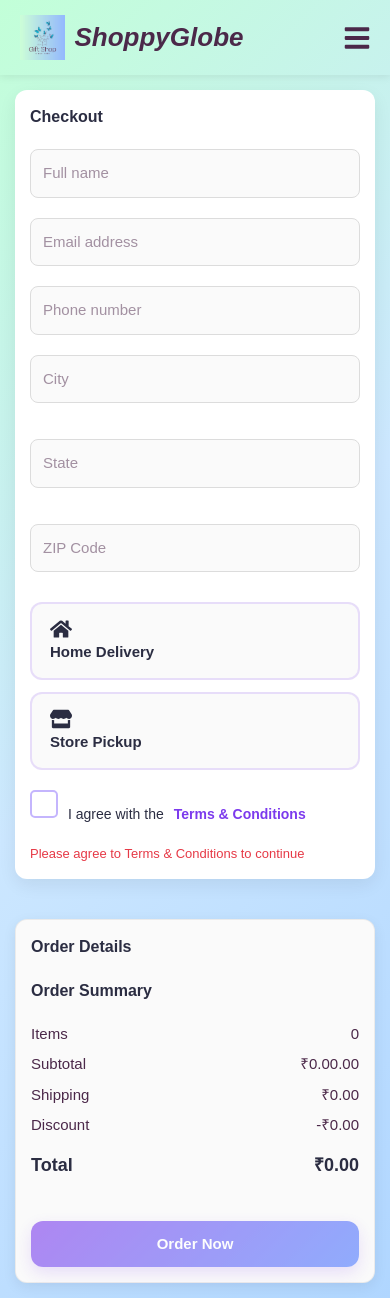
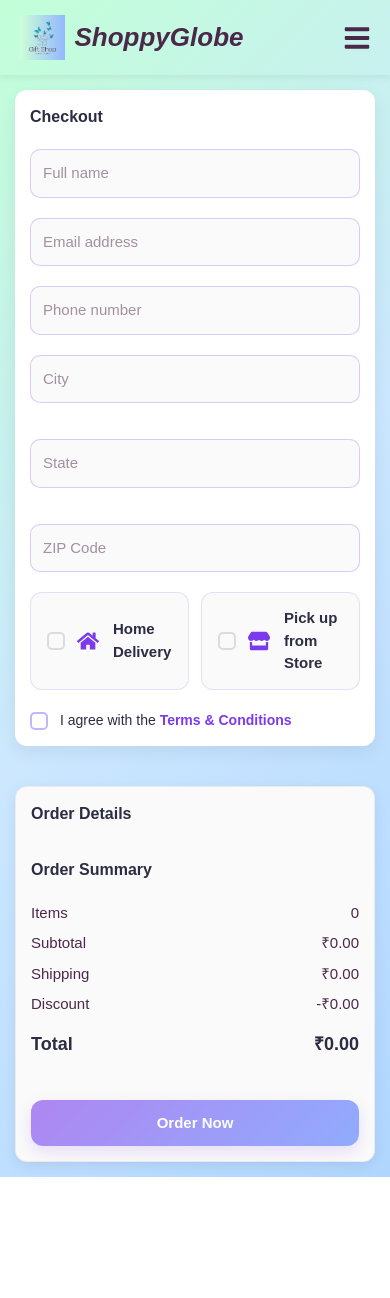
Before and after one commit to chaitali9497/ecommerce-cart, a React (Vite) app: page /checkout in a window 390 px wide. After the commit the page ends 1177 px from the top, so only its background shows below. Built offline with nearby package versions, Linux system fonts and the light colour scheme.

Commit message:
bug fix homepage back, floating button, checkout page responsive

```diff
--- a/src/pages/CheckOut.jsx
+++ b/src/pages/CheckOut.jsx
@@ -12,9 +12,11 @@ function Checkout() {
 
   const cart = useSelector((state) => state.cart.cart);
 
-  const subtotal =(
-    cart.reduce((s, i) => s + i.price * i.quantity, 0).toFixed(2)
+  const subtotal = cart.reduce(
+    (s, i) => s + i.price * i.quantity,
+    0
   );
+
   const totalItems = cart.reduce((s, i) => s + i.quantity, 0);
   const shipping = totalItems > 0 ? 50 : 0;
   const discount = totalItems >= 3 ? 20 : 0;
@@ -82,16 +84,12 @@ function Checkout() {
 
     setTimeout(() => {
       const orderId = "ORD-" + Date.now();
-      const total = cart.reduce(
-        (sum, item) => sum + item.price * item.quantity,
-        0
-      );
 
       navigate("/thank-you", {
         replace: true,
         state: {
           cart,
-          total,
+          total: finalTotal.toFixed(2),
           orderId,
         },
       });
@@ -118,8 +116,6 @@ function Checkout() {
           </div>
 
 
-
-
           <div className="delivery-options">
             <label className="delivery-card">
               <input
@@ -128,10 +124,9 @@ function Checkout() {
                 value="home"
                 onChange={handleChange}
               />
-    <div className="delivery-content">
+              <span className="radio-box"></span>
               <FaHome className="delivery-icon" />
-      <span className="delivery-text">Home Delivery</span>
-    </div>
+              <span>Home Delivery</span>
             </label>
 
             <label className="delivery-card">
@@ -141,29 +136,25 @@ function Checkout() {
                 value="pickup"
                 onChange={handleChange}
               />
-    <div className="delivery-content">
+              <span className="radio-box"></span>
               <FaStore className="delivery-icon" />
-      <span className="delivery-text">Store Pickup</span>
-    </div>
+              <span>Pick up from Store</span>
             </label>
           </div>
 
 
           <div className="terms">
-            <label>
+            <label className="terms-card">
               <input
                 type="checkbox"
                 name="agreeTerms"
                 onChange={handleChange}
               />
-              I agree with the <span>Terms & Conditions</span>
+              <span className="checkbox-box"></span>
+              <span className="terms-text">
+                I agree with the <span className="terms-link">Terms & Conditions</span>
+              </span>
             </label>
-
-            {!form.agreeTerms && (
-              <p className="terms-warning">
-                Please agree to Terms & Conditions to continue
-              </p>
-            )}
           </div>
         </div>
       </div>
@@ -177,7 +168,7 @@ function Checkout() {
             <div key={item.id} className="order-item">
               <div className="box">
                 <img
-                src={item.thumbnail || item.images[0]}
+                  src={item.thumbnail || item.images?.[0]}
                   alt={item.title}
                   className="order-item-img"
                 />
@@ -188,21 +179,24 @@ function Checkout() {
                 </span>
               </div>
 
-              <span className ="Price-box">₹{(item.price * item.quantity).toFixed(2)}</span>
+              <span className="Price-box">
+                ₹{(item.price * item.quantity).toFixed(2)}
+              </span>
             </div>
           ))}
         </div>
+
         <div className="Summary-box">
           <h3>Order Summary</h3>
+          <p><span>Items</span><span>{totalItems}</span></p>
+          <p><span>Subtotal</span><span>₹{subtotal.toFixed(2)}</span></p>
+          <p><span>Shipping</span><span>₹{shipping.toFixed(2)}</span></p>
+          <p><span>Discount</span><span>-₹{discount.toFixed(2)}</span></p>
+        </div>
 
-        <p><span>Items</span><span>{totalItems}</span></p>
-        <p><span>Subtotal</span><span>₹{subtotal}.00</span></p>
-        <p><span>Shipping</span><span>₹{shipping}.00</span></p>
-        <p><span>Discount</span><span>-₹{discount}.00</span></p>
-        </div>
         <h2 className="summary-total">
           <span>Total</span>
-          <span>₹{(finalTotal).toFixed(2)}</span>
+          <span>₹{finalTotal.toFixed(2)}</span>
         </h2>
 
         <button
--- a/src/pages/ProductDetail.jsx
+++ b/src/pages/ProductDetail.jsx
@@ -3,10 +3,13 @@ import {addToCart,increaseQty,decreaseQty} from "../redux/cartSlice";
 import "../styles/ProductDetails.css";
 import useFetchProducts from "../utils/hooks/useFetchProducts";
 import Loader from "../components/Loader";
+import { FaArrowLeft } from "react-icons/fa";
+import { useNavigate } from "react-router-dom";
 
 function ProductDetail() {
   const dispatch = useDispatch();
   const { products } = useFetchProducts();
+  const navigate = useNavigate();
 
   const cartItems = useSelector((state) => state.cart.cart);
 
@@ -18,6 +21,7 @@ function ProductDetail() {
   if (!product) return <Loader />;
 
   return (
+    <div className="container-wrapper">
     <div className="container">
       <div className="detail-box">
         <img src={product.thumbnail} alt={product.title} />
@@ -39,7 +43,7 @@ function ProductDetail() {
 
 
           {cartItem && (
-  <div className="cart-action-row">
+  <div className="details-action-row">
     <button className="btn added" disabled>
       Added to Cart
     </button>
@@ -68,6 +72,15 @@ function ProductDetail() {
         </div>
       </div>
     </div>
+    <button
+  className="floating-back-btn"
+  onClick={() => navigate(-1)}
+  aria-label="Go back"
+>
+  <FaArrowLeft />
+</button>
+
+    </div>
   );
 }
 
--- a/src/styles/Checkout.css
+++ b/src/styles/Checkout.css
@@ -29,8 +29,8 @@
 .checkout-form input {
   width: 100%;
   padding: 15px;
-  border-radius: 8px;
-  border: 1px solid #dcdcdc;
+  border-radius: 10px;
+  border: 1.5px solid rgba(124, 58, 237, 0.25);
   margin-bottom: 20px;
   font-size: 15px;
   background: #fafafa;
@@ -38,10 +38,12 @@
 }
 
 .checkout-form input:focus {
-  border-color: #dcdcdc;
-  box-shadow: 0 6px 18px rgba(0,0,0,0.07);;
+  outline: none;
+  border-color: #7c3aed;
   background: #ffffff;
+  box-shadow: 0 0 0 3px rgba(124, 58, 237, 0.18);
 }
+
 
 .checkout-form .row {
   display: flex;
@@ -51,47 +53,72 @@
 .checkout-form .row input {
   flex: 1;
 }
-
-
 .delivery-options {
-  display: flex;
-  gap: 24px;
-  margin: 10px 0 20px;
+  display: grid;
+  grid-template-columns: repeat(2, 1fr);
+  gap: 20px;
 }
 
 .delivery-card {
-  display: flex;
+  display: grid;
+  grid-template-columns: 18px 24px 1fr;
   align-items: center;
   gap: 12px;
-  padding: 14px 18px;
+  padding: 14px 16px;
   border-radius: 12px;
   background: #fafafa;
-  border: 2px solid rgba(124, 58, 237, 0.15);
+  border: 1.5px solid rgba(124, 58, 237, 0.15);
   cursor: pointer;
-  transition: all 0.25s ease;
+  transition: 0.25s ease;
 }
+
 
 .delivery-card input {
   display: none;
 }
 
+
+.radio-box {
+  width: 18px;
+  height: 18px;
+  border-radius: 5px;
+  border: 2px solid #dcdcdc;
+  display: grid;
+  place-items: center;
+  transition: 0.25s ease;
+  flex-shrink: 0;
+}
+
+.radio-box::after {
+  content: "";
+  width: 10px;
+  height: 10px;
+  border-radius: 3px;
+  background: linear-gradient(135deg, #7c3aed, #4b79ff);
+  transform: scale(0);
+  transition: transform 0.2s ease;
+}
+
+
+.delivery-card input:checked + .radio-box {
+  border-color: #7c3aed;
+  box-shadow: 0 0 0 3px rgba(124,58,237,0.15);
+}
+
+.delivery-card input:checked + .radio-box::after {
+  transform: scale(1);
+}
+
+
 .delivery-icon {
   font-size: 22px;
-  color: #2b2d42;
+  color: #7c3aed;
 }
 
-.delivery-card span {
+.delivery-card span:last-child {
   font-size: 15px;
   font-weight: 600;
   color: #2b2d42;
-}
-
-
-.delivery-card:has(input:checked) {
-  border-color: #dcdcdc;
-  box-shadow: 0 6px 18px rgba(0,0,0,0.07);;
-  background: #fafafa;
-
 }
 
 
@@ -108,68 +135,65 @@
 }
 
 
-.terms label {
+.terms-card {
   display: flex;
-  align-items: center;
-  gap: 10px;
-  font-size: 14px;
-  color: #2b2d42;
+  align-items: flex-start;
+  gap: 12px;
   cursor: pointer;
+  margin-top: 20px;
 }
 
-.terms input[type="checkbox"] {
-  appearance: none;
-  -webkit-appearance: none;
+.terms-card input {
+  display: none;
+}
+
+
+.checkbox-box {
   width: 18px;
   height: 18px;
   border-radius: 5px;
   border: 2px solid #c4b5fd;
-  background: #fff;
-  cursor: pointer;
   display: grid;
   place-items: center;
-  transition: all 0.2s ease;
+  transition: 0.25s ease;
   flex-shrink: 0;
+  margin-top: 2px;
 }
 
-.terms input[type="checkbox"]::before {
+.checkbox-box::after {
   content: "✓";
-  font-size: 14px;
+  font-size: 12px;
   font-weight: 700;
   color: #fff;
   transform: scale(0);
   transition: transform 0.2s ease;
-  line-height: 1;
 }
 
-.terms input[type="checkbox"]:checked {
+
+.terms-card input:checked + .checkbox-box {
   background: linear-gradient(135deg, #7c3aed, #4b79ff);
   border-color: transparent;
   box-shadow: 0 4px 10px rgba(124,58,237,0.35);
 }
 
-.terms input[type="checkbox"]:checked::before {
+.terms-card input:checked + .checkbox-box::after {
   transform: scale(1);
 }
 
-.terms input[type="checkbox"]:hover {
-  border-color: #7c3aed;
+.terms-text {
+  font-size: 14px;
+  color: #2b2d42;
 }
 
-.terms span {
+.terms-link {
   color: #7c3aed;
   font-weight: 600;
 }
 
-.terms span:hover {
+.terms-link:hover {
   text-decoration: underline;
 }
 
-.terms-warning {
-  color: #e63946;
-  font-size: 13px;
-  margin-top: 6px;
-}
 
 .checkout-right {
   background: #fafafa;
@@ -182,6 +206,29 @@
   border: 1px solid rgba(0,0,0,0.06);
 }
 
+
+.order-items {
+  max-height: 260px;
+  overflow-y: auto;
+  padding-right: 6px;
+  margin-bottom: 12px;
+}
+
+
+.order-items::-webkit-scrollbar {
+  width: 6px;
+}
+
+.order-items::-webkit-scrollbar-thumb {
+  background: rgba(124, 58, 237, 0.4);
+  border-radius: 10px;
+}
+
+.order-items::-webkit-scrollbar-track {
+  background: transparent;
+}
+
+
 .order-item {
   display: flex;
   align-items: center;
@@ -191,12 +238,26 @@
   border-bottom: 1px solid #eee;
 }
 
+.order-item:last-child {
+  border-bottom: none;
+}
+
+
+.box {
+  display: grid;
+  grid-template-columns: auto 1fr;
+  align-items: center;
+  gap: 12px;
+}
+
+
 .order-item-img {
   width: 50px;
   height: 50px;
   object-fit: cover;
   border-radius: 8px;
 }
+
 
 .order-item-text h3 {
   margin: 0;
@@ -209,23 +270,13 @@
   color: #555;
 }
 
-.checkout-right p {
-  display: flex;
-  margin: 8px 0;
+
+.Price-box {
+  text-align: right;
+  font-weight: 600;
+  white-space: nowrap;
 }
-.Price-box {
-  justify-self: start;
-  text-align: right;
-}
-.box {
-  display: grid;
-  grid-template-columns: auto 1fr;
-  align-items: center;
-  gap: 12px;
 
-  justify-self: start;
-  text-align: left;
-}
 
 .Summary-box p {
   display: grid;
--- a/src/styles/Home.css
+++ b/src/styles/Home.css
@@ -68,12 +68,24 @@
 .floating-back-btn:hover {
   transform: translateY(-3px);
 }
+@media (max-width: 768px) {
+  .floating-back-btn {
+    top: 78px;
+    left: 12px;
+
+    width: 35px;
+    height: 35px;
+    font-size: 16px;
+
+    box-shadow: 0 6px 16px rgba(0,0,0,0.22);
+  }
+}
 
 
 .no-results {
   text-align: center;
   font-size: 20px;
-  color: #c7d2fe;
+  color: black;
   margin-top: 40px;
 }
 
--- a/src/styles/ProductDetails.css
+++ b/src/styles/ProductDetails.css
@@ -1,13 +1,14 @@
+
+.container-wrapper{
+  height:100vh
+}
+
+
 .container {
   width: 90%;
   max-width: 1200px;
   margin: auto;
-  background: linear-gradient(
-    135deg,
-    #c2ffd8 0%,
-    #cce7ff 50%,
-    #b0d6ff 100%
-  );
+
 }
 
 
@@ -57,7 +58,7 @@
   margin: 10px 0 25px 0;
 }
 
-.cart-action-row {
+.details-action-row {
   display: flex;
   align-items: center;
   gap: 16px;
@@ -198,3 +199,48 @@
   transform: none;
 }
 }
+
+.floating-back-btn {
+  position: fixed;
+  left: 24px;
+  bottom: 24px;
+  z-index: 1000;
+
+  width: 52px;
+  height: 52px;
+  border-radius: 50%;
+  border: none;
+
+  display: flex;
+  align-items: center;
+  justify-content: center;
+
+  background: linear-gradient(135deg, #4b2849, #0a7484);
+  color: #fff;
+  font-size: 20px;
+
+  cursor: pointer;
+  box-shadow: 0 8px 22px rgba(0,0,0,0.28);
+  transition: all 0.25s ease;
+}
+
+.floating-back-btn:hover {
+  transform: translateY(-4px);
+  box-shadow: 0 12px 30px rgba(0, 170, 255, 0.35);
+}
+
+.floating-back-btn:active {
+  transform: scale(0.95);
+}@media (max-width: 768px) {
+  .floating-back-btn {
+    position: static;
+
+    margin: 16px auto 0 16px;
+
+    width: 46px;
+    height: 46px;
+    font-size: 18px;
+
+    box-shadow: 0 6px 16px rgba(0,0,0,0.22);
+  }
+}
```
Lines whose indentation alone changed are shown as unchanged.
